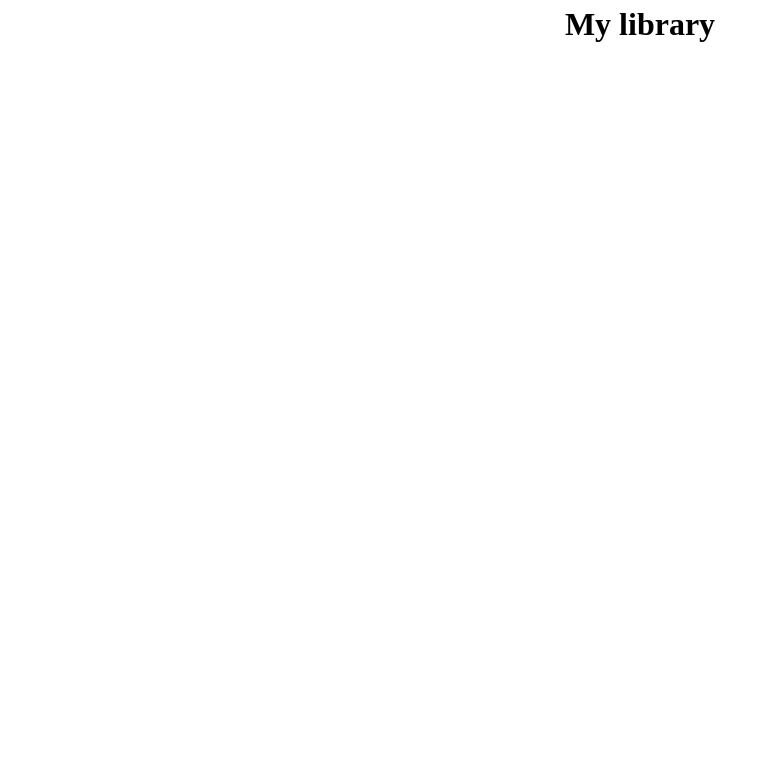
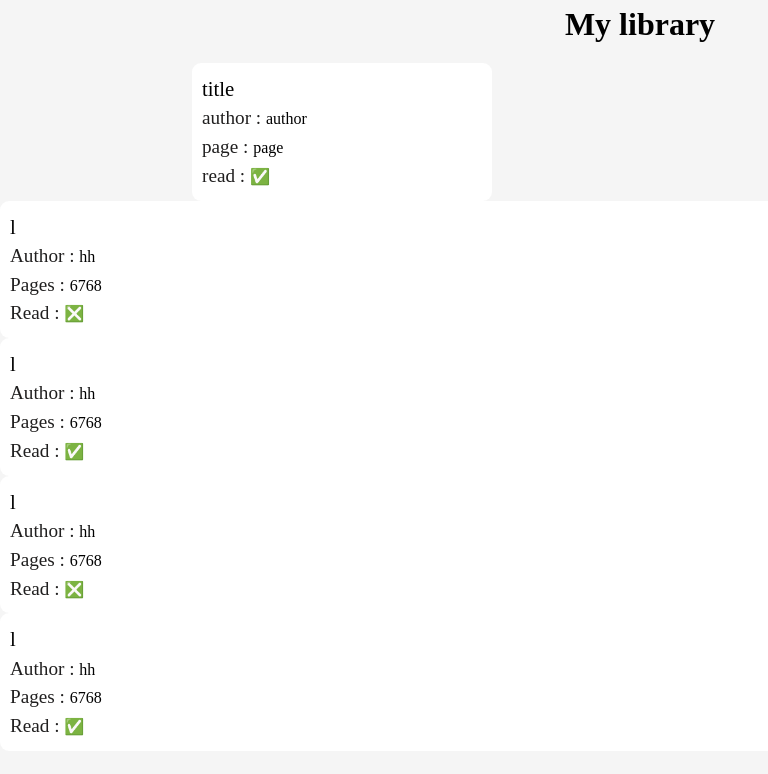
Before and after one commit to nirmal0001/mylibrary, a plain HTML site: page index.html in a window 1280 px wide. Shown: the whole page, without its empty margins (0-768 px from the left). Drawn offline with Linux system fonts and the light colour scheme.

Commit message:
fix insted of instance use type of for check valid and a prototype for adding books

```diff
--- a/books.js
+++ b/books.js
@@ -1,4 +1,5 @@
 const myLibrary = new Array();
+const booksDom = document.querySelector('.books');
 
 function Book(title, author, pages, read){
     if (!new.target){
@@ -8,7 +9,7 @@ function Book(title, author, pages, read){
     this.title = title;
     this.author = author;
     this.pages = pages;
-    this.read = read;
+    this.read = read ? "✅" : "❎";
     this.info = function(){
         return `${title} by ${author}, ${pages} pages, ${ read ? "read" : "Not read yet"}`;
     };
@@ -16,12 +17,12 @@ function Book(title, author, pages, read){
 
 
 function checkValid(title, author, pages, read) {
-    if (title instanceof String &&
-        author instanceof String &&
-        pages instanceof Number &&
-        read instanceof Boolean){
-            return true;
-        }
+    if (typeof title === "string" &&
+        typeof author === "string" &&
+        typeof pages === "number" &&
+        typeof read === "boolean") {
+        return true;
+    }
     return false;
 
 }
@@ -33,3 +34,18 @@ function addBookToLibrary(title, author, pages, read) {
     let book = new Book(title.trim(), author.trim(), pages, read);
     myLibrary.push(book);
 }
+
+addBookToLibrary("l", "hh", 6768, true);
+addBookToLibrary("l", "hh", 6768, false);
+addBookToLibrary("l", "hh", 6768, true);
+addBookToLibrary("l", "hh", 6768, false);
+
+myLibrary.forEach((item) => {
+    htmlStructure = `<article class="book">
+                        <p class="title">${item.title}</p>
+                        <p><span class="bold">Author : </span> ${item.author}</p>
+                        <p><span class="bold" >Pages : </span> ${item.pages}</p>
+                        <p><span class="bold" >Read : </span> ${item.read}</p>
+                    </article>`;
+    booksDom.insertAdjacentHTML('afterend', htmlStructure);
+})
--- a/index.html
+++ b/index.html
@@ -11,6 +11,14 @@
 <body>
     <div class="main">
         <h1>My library</h1>
+        <div class="books">
+            <article class="book">
+                <p class="title">title</p>
+                <p><span class="bold">author : </span> author</p>
+                <p><span class="bold" >page : </span> page</p>
+                <p><span class="bold" >read : </span> ✅</p>
+            </article>
+        </div>
     </div>
 </body>
 </html>
--- a/style.css
+++ b/style.css
@@ -1,3 +1,37 @@
+.main {
+    background-color: whitesmoke;
+    height: 100vh;
+}
 .main > h1 {
     text-align: center;
+
 }
+
+.books {
+    display: flex;
+    width: 70vw;
+    margin-inline: auto;
+    padding-top: 15px;
+    flex-wrap: wrap;
+    flex: 1;
+}
+
+.book {
+    flex-basis: 300px;
+    background-color: white;
+    border-radius: 9px;
+    padding: 10px;
+}
+
+.title {
+    font-size: 1.3rem;
+    font-weight: 500;
+    font-style: normal;
+}
+
+.bold {
+    font-size: 1.2rem;
+    font-weight: 400;
+    font-style: normal;
+    color: rgb(32, 31, 31);
+}
```
